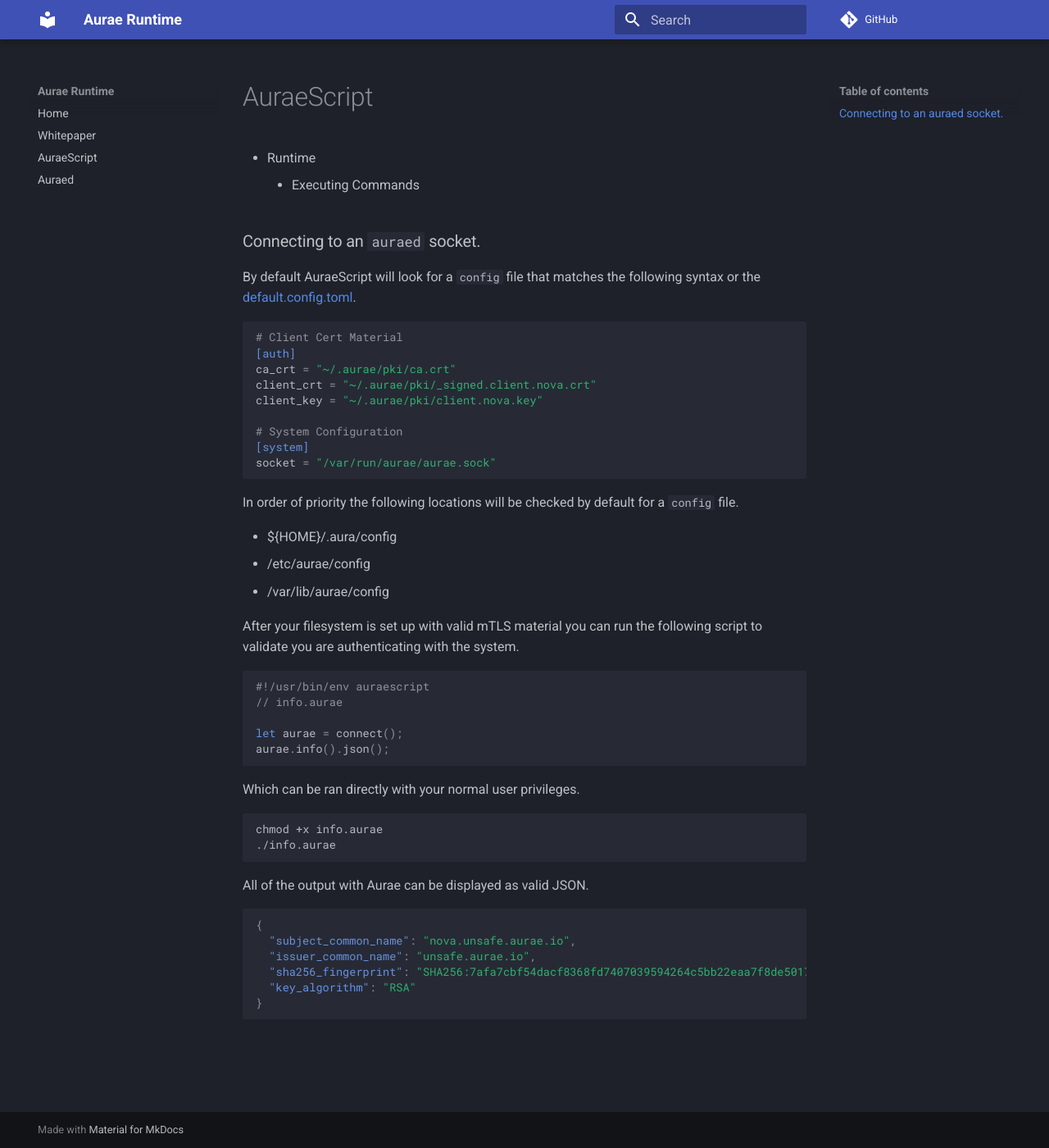
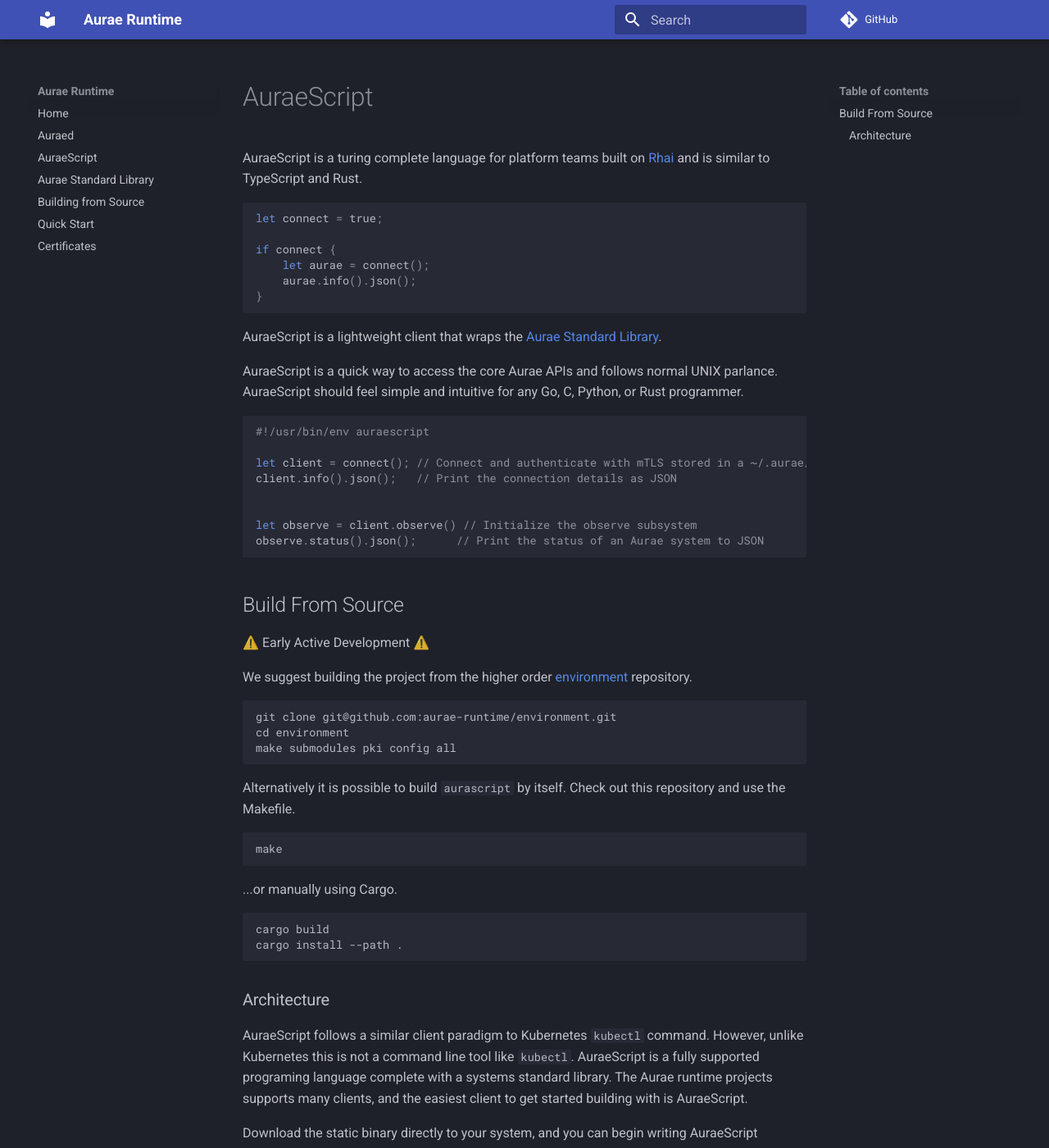
Before and after one commit to aurae-runtime/aurae.io, an MkDocs documentation site: the page built from docs/auraescript/index.md, in a window 1280 px wide and 1400 px high. Shown: the whole window at 82% size. Built offline with MkDocs 1.6.1 and Material for MkDocs 9.7.7, drawn with Linux system fonts in a browser that asks for light colours; comment, search, counter and statistics services are not loaded; some of the changed text lies outside the part shown.

Commit message:
Automatic commit from github.com/kris-nova/bin
Signed-off-by: Kris Nóva <kris@nivenly.com>

````diff
--- a/docs/auraescript/index.md
+++ b/docs/auraescript/index.md
@@ -1,55 +1,60 @@
 # AuraeScript
 
- - Runtime
-    - Executing Commands
+AuraeScript is a turing complete language for platform teams built on [Rhai](https://rhai.rs/book/) and is similar to TypeScript and Rust.
+
+```typescript
+
+let connect = true;
+
+if connect {
+    let aurae = connect();
+    aurae.info().json();
+}
+
+```
+
+AuraeScript is a lightweight client that wraps the [Aurae Standard Library](https://github.com/aurae-runtime/api/blob/main/README.md#the-aurae-standard-library).
+
+AuraeScript is a quick way to access the core Aurae APIs and follows normal UNIX parlance. AuraeScript should feel simple and intuitive for any Go, C, Python, or Rust programmer.
+
+```typescript
+#!/usr/bin/env auraescript
+
+let client = connect(); // Connect and authenticate with mTLS stored in a ~/.aurae/config
+client.info().json();   // Print the connection details as JSON
 
 
-### Connecting to an `auraed` socket.
-
-By default AuraeScript will look for a `config` file that matches the following syntax or the [default.config.toml](https://github.com/aurae-runtime/auraescript/blob/main/default.config.toml).
-
-```toml
-# Client Cert Material
-[auth]
-ca_crt = "~/.aurae/pki/ca.crt"
-client_crt = "~/.aurae/pki/_signed.client.nova.crt"
-client_key = "~/.aurae/pki/client.nova.key"
-
-# System Configuration
-[system]
-socket = "/var/run/aurae/aurae.sock"
+let observe = client.observe() // Initialize the observe subsystem
+observe.status().json();      // Print the status of an Aurae system to JSON
 ```
 
-In order of priority the following locations will be checked by default for a `config` file.
+## Build From Source
 
- - ${HOME}/.aura/config
- - /etc/aurae/config
- - /var/lib/aurae/config
+⚠️ Early Active Development ⚠️
 
-After your filesystem is set up with valid mTLS material you can run the following script to validate you are authenticating with the system.
+We suggest building the project from the higher order [environment](https://github.com/aurae-runtime/environment) repository.
 
-```TypeScript
-#!/usr/bin/env auraescript
-// info.aurae
-
-let aurae = connect();
-aurae.info().json();
+```
+git clone git@github.com:aurae-runtime/environment.git
+cd environment
+make submodules pki config all
 ```
 
-Which can be ran directly with your normal user privileges.
+Alternatively it is possible to build `aurascript` by itself. Check out this repository and use the Makefile.
 
 ```bash
-chmod +x info.aurae
-./info.aurae
+make
 ```
 
-All of the output with Aurae can be displayed as valid JSON.
+...or manually using Cargo.
 
-```json
-{
-  "subject_common_name": "nova.unsafe.aurae.io",
-  "issuer_common_name": "unsafe.aurae.io",
-  "sha256_fingerprint": "SHA256:7afa7cbf54dacf8368fd7407039594264c5bb22eaa7f8de5017af53f5ab240b0",
-  "key_algorithm": "RSA"
-}
+```bash
+cargo build
+cargo install --path .
 ```
+
+### Architecture
+
+AuraeScript follows a similar client paradigm to Kubernetes `kubectl` command. However, unlike Kubernetes this is not a command line tool like `kubectl`. AuraeScript is a fully supported programing language complete with a systems standard library. The Aurae runtime projects supports many clients, and the easiest client to get started building with is AuraeScript.
+
+Download the static binary directly to your system, and you can begin writing AuraeScript programs directly against a running Aurae server.
--- a/mkdocs.yml
+++ b/mkdocs.yml
@@ -4,9 +4,12 @@
 
 nav:
   - Home: index.md
-  - Whitepaper: https://docs.google.com/document/d/1dA591eipsgWeAlaSwbYNQtAQaES243IIqXPAfKhJSjU/edit#
+  - Auraed: /auraed
   - AuraeScript: /auraescript
-  - Auraed: /auraed
+  - Aurae Standard Library: /stdlib
+  - Building from Source: /build
+  - Quick Start: /quickstart
+  - Certificates: /certs
 
 theme:
   name: material
````
Also changed, not shown: docs/auraed/index.md (+32 -47 lines), docs/auraed/philosophy.md (added, +1 -0 lines), docs/build.md (+52 -0 lines), docs/certs.md (added, +19 -0 lines), docs/index.md (+20 -53 lines), docs/quickstart.md (added, +67 -0 lines), docs/stdlib/index.md (added, +57 -0 lines), docs/stdlib/v0/release.md (added, +1 -0 lines).
